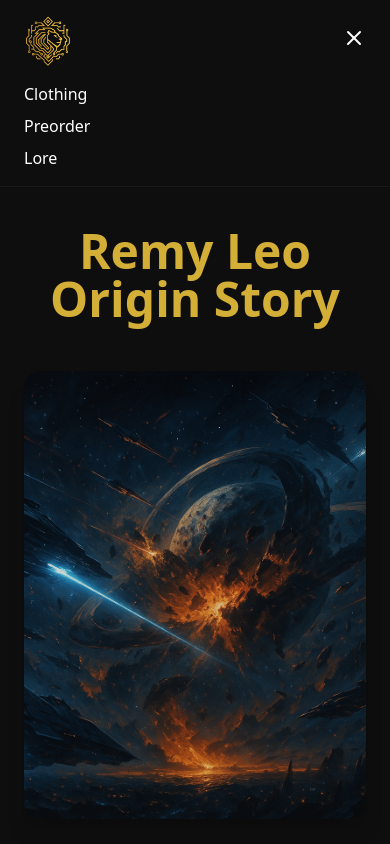
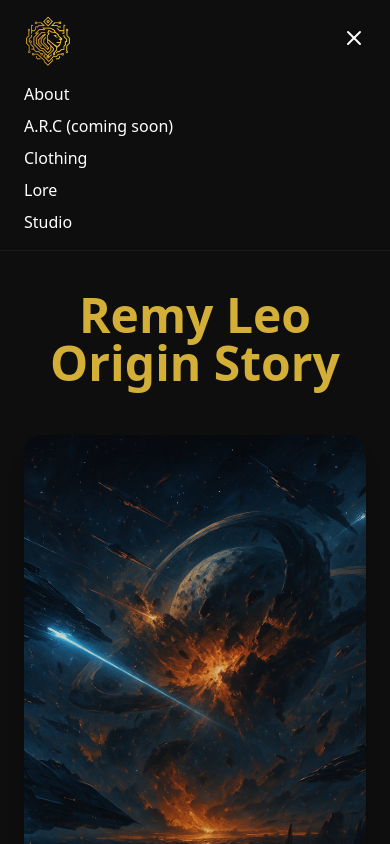
Before and after one commit to jcason21/RemyLeoDemo, a Next.js app: page /lore in a window 390 px wide. Both pictures are taken after a click on the button 354 px from the left and 38 px from the top of the page. Shown: the top 844 px of the page. Built offline with nearby package versions, Linux system fonts and the light colour scheme.

Commit message:
Update Navbar.tsx
Updated mobile navbar while mobile

```diff
--- a/components/Navbar.tsx
+++ b/components/Navbar.tsx
@@ -35,11 +35,14 @@ export default function Navbar() {
 
       {/* Mobile Dropdown Menu */}
       {isOpen && (
-        <div className="md:hidden px-6 pb-4 space-y-2">
-          <Link href="/clothing" className="block hover:text-[#D4AF37]">Clothing</Link>
-          <Link href="/preorder" className="block hover:text-[#D4AF37]">Preorder</Link>
-          <Link href="/lore" className="block hover:text-[#D4AF37]">Lore</Link>
-        </div>
+         <div className="md:hidden px-6 pb-4 space-y-2">
+    <Link href="/about" className="block hover:text-[#D4AF37]">About</Link>
+    <Link href="/arc" className="block hover:text-[#D4AF37]">A.R.C (coming soon)</Link>
+    <Link href="/clothing" className="block hover:text-[#D4AF37]">Clothing</Link>
+    <Link href="/lore" className="block hover:text-[#D4AF37]">Lore</Link>
+    <Link href="/studio" className="block hover:text-[#D4AF37]">Studio</Link>
+  </div>
+
       )}
     </nav>
   );
```
